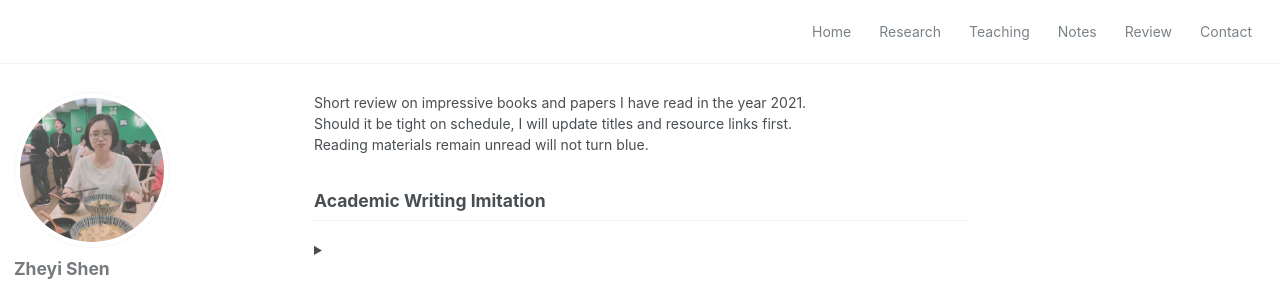
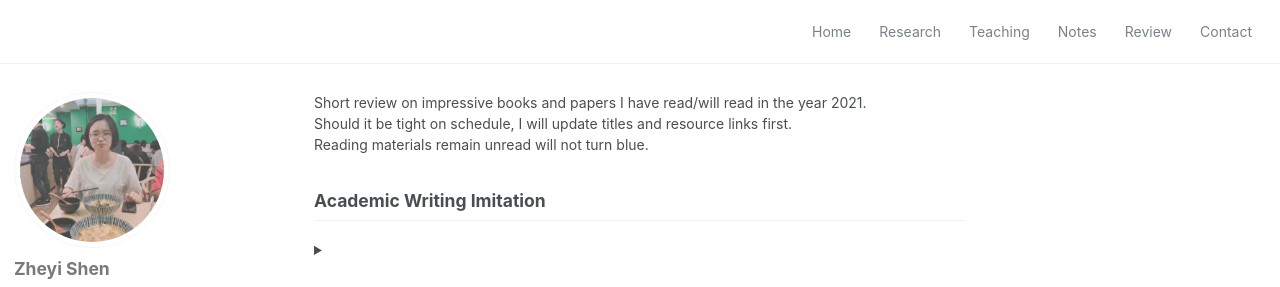
Before and after one commit to Zoey1102/Zoey1102.github.io, a Jekyll site: the page built from _pages/review.md, in a window 1280 px wide and 900 px high. Shown: the top 287 px of the window. Built offline with Jekyll 4.4.1, drawn with Linux system fonts in a browser that asks for light colours; nearby versions of some CDN libraries.

Commit message:
Update review.md

```diff
--- a/_pages/review.md
+++ b/_pages/review.md
@@ -3,7 +3,7 @@ title: Review
 permalink: /review/
 ---
 
-<p> Short review on impressive books and papers I have read in the year 2021. <br>
+<p> Short review on impressive books and papers I have read/will read in the year 2021. <br>
 Should it be tight on schedule, I will update titles and resource links first.<br>
 Reading materials remain unread will not turn blue.</p>
 
```
